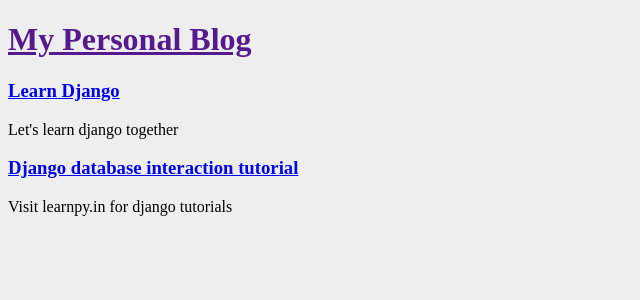
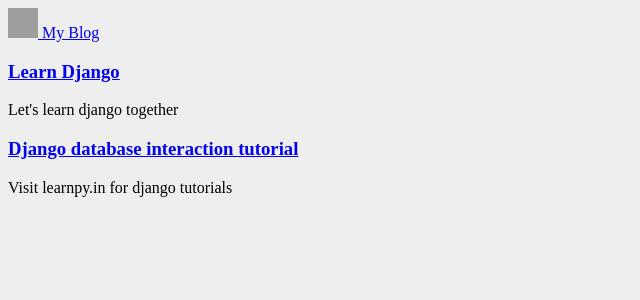
Before and after one commit to AshwinJoy/Django-Projects, a Django app: page / in a window 1280 px wide. Shown: the top 300 px of the page, without its empty margins (0-640 px from the left). Run offline with Django 3.2, Linux system fonts and the light colour scheme; data comes from the database, SQL or seed files in the repository; grey boxes are pictures that could not be loaded.

Commit message:
Update home.html

```diff
--- a/blog/templates/home.html
+++ b/blog/templates/home.html
@@ -14,8 +14,13 @@
 <body>
 
 <header>
-  <h1> <a href="">My Personal Blog</a> </h1>
-</header>
+ <!-- Image and text -->
+        <nav class="navbar navbar-dark bg-dark">
+        <a class="navbar-brand" href="#">
+        <img src="https://encrypted-tbn0.gstatic.com/images?q=tbn:ANd9GcSD14Bf5zyAaWjovkyJiF61NT9kWFj7z8Gfig&usqp=CAU" width="30" height="30" class="d-inline-block align-top" alt="">
+      My Blog
+        </a>
+        </nav></header>
 <div class="container">
 {% block content %}
     {% for i in object_list %}
```
